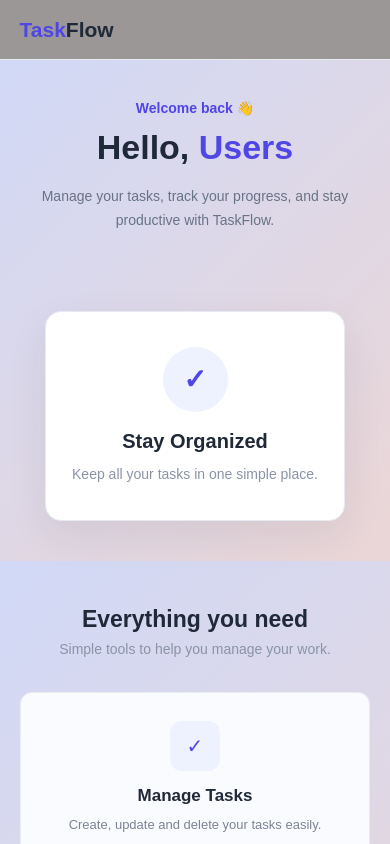
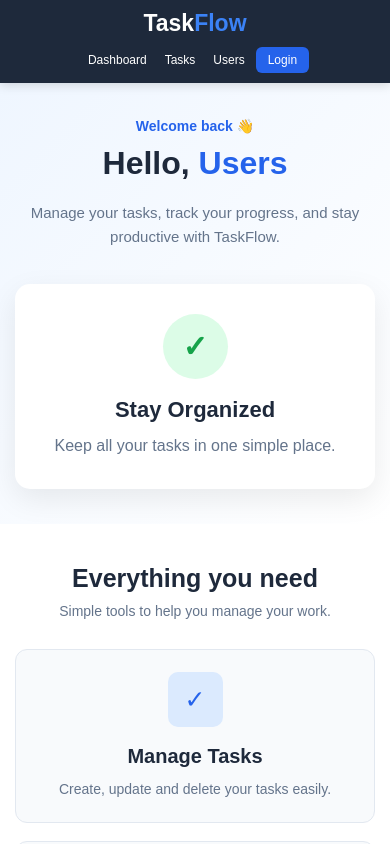
Before and after one commit to rkcswala/tms, a React (Vite) app in the folder Frontend/: page / in a window 390 px wide. Shown: the top 844 px of the page. Built offline with nearby package versions, Linux system fonts and the light colour scheme.

Commit message:
home css change

```diff
--- a/Frontend/src/components/Home.css
+++ b/Frontend/src/components/Home.css
@@ -1,26 +1,34 @@
+
 * {
     margin: 0;
     padding: 0;
     box-sizing: border-box;
 }
 
+html {
+    scroll-behavior: smooth;
+}
+
 body {
     font-family: Arial, sans-serif;
-  background: #dfe3ec;
-  color: #1f2937;
+    background: #f4f6f9;
+    color: #1e293b;
 }
-
-
 
 
 .home {
     min-height: 100vh;
+    width: 100%;
+    overflow-x: hidden;
 }
 
 
 
 .home-nav {
+    width: 100%;
     height: 70px;
+
+    background: #1e293b;
 
     display: flex;
     align-items: center;
@@ -28,142 +36,145 @@ body {
 
     padding: 0 7%;
 
-  background: rgb(156, 151, 151);
+    position: sticky;
+    top: 0;
+    z-index: 1000;
 
-  border-bottom: 1px solid #e8ebf0;
+    box-shadow: 0 2px 10px rgba(0, 0, 0, 0.15);
 }
 
+/* Logo */
+
 .logo {
-  font-size: 25px;
-  font-weight: 700;
-
-  color: #4f46e5;
+    color: white;
+    font-size: 30px;
+    font-weight: bold;
+    white-space: nowrap;
 }
 
 .logo span {
-  color: #1f2937;
+    color: #3b82f6;
 }
+
+/* Navigation */
 
 .nav-links {
     display: flex;
     align-items: center;
-  gap: 25px;
+    gap: 30px;
 }
 
 .nav-links a {
+    color: white;
     text-decoration: none;
 
-  color: #5f6b7a;
-
-  font-size: 18px;
+    font-size: 15px;
     font-weight: 500;
 
-  transition: 0.2s;
+    padding: 8px 4px;
+
+    transition: 0.3s;
 }
 
 .nav-links a:hover {
-  color: #241ae0;
+    color: #60a5fa;
 }
 
-.nav-links button {
-  border: none;
+/* Login button */
 
-  background: #4f46e5;
+.nav-links a:last-child {
+    background: #2563eb;
 
-  color: white;
+    padding: 9px 18px;
 
-  padding: 9px 17px;
-
-  border-radius: 7px;
-
-  cursor: pointer;
-
-  font-size: 14px;
+    border-radius: 6px;
 }
 
-.nav-links button:hover {
-  background: #4338ca;
+.nav-links a:last-child:hover {
+    background: #1d4ed8;
+    color: white;
 }
 
 
 
-
 .hero {
-  min-height: 450px;
+    width: 100%;
+    min-height: 430px;
 
     display: flex;
-
+    align-items: center;
     justify-content: space-between;
-  align-items: center;
 
     gap: 50px;
 
-  padding: 70px 10%;
+    padding: 70px 7%;
 
     background: linear-gradient(
         135deg,
-    #d1d9f7,
-    #ebd6d6
+        #eff6ff,
+        #ffffff
     );
 }
 
+/* Hero content */
+
 .hero-content {
-  max-width: 600px;
+    max-width: 650px;
 }
 
 .welcome {
-  color: #4f46e5;
+    color: #2563eb;
 
-  font-size: 14px;
-
+    font-size: 16px;
     font-weight: 600;
 
     margin-bottom: 12px;
 }
 
-.hero h1 {
-  font-size: 46px;
+.hero-content h1 {
+    font-size: clamp(35px, 5vw, 58px);
 
-  line-height: 1.15;
+    line-height: 1.1;
 
-  margin-bottom: 18px;
+    margin-bottom: 20px;
+
+    color: #1e293b;
 }
 
-.hero h1 span {
-  color: #4f46e5;
+.hero-content h1 span {
+    color: #2563eb;
 }
 
 .hero-text {
-  color: #687386;
+    max-width: 550px;
 
-  font-size: 16px;
+    color: #64748b;
 
+    font-size: 18px;
     line-height: 1.7;
-
-  max-width: 500px;
-
-  margin-bottom: 28px;
 }
 
 
 
+.hero-card {
+    width: 320px;
 
+    flex-shrink: 0;
 
-.hero-card {
-  width: 300px;
+    background: white;
 
     padding: 35px 25px;
 
     text-align: center;
 
-  background: white;
+    border-radius: 15px;
 
-  border-radius: 16px;
-
-  border: 1px solid #e7eaf1;
-
-  box-shadow:
-    0 15px 40px rgba(31, 41, 55, 0.08);
+    box-shadow: 0 10px 30px rgba(
+        0,
+        0,
+        0,
+        0.08
+    );
 }
 
 .circle-icon {
@@ -172,32 +183,27 @@ body {
 
     margin: 0 auto 18px;
 
+    border-radius: 50%;
+
     display: flex;
-
     align-items: center;
     justify-content: center;
 
-  border-radius: 50%;
+    background: #dcfce7;
+    color: #16a34a;
 
-  background: #eef2ff;
-
-  color: #4f46e5;
-
-  font-size: 28px;
-
+    font-size: 30px;
     font-weight: bold;
 }
 
 .hero-card h3 {
-  font-size: 20px;
+    font-size: 22px;
 
     margin-bottom: 10px;
 }
 
 .hero-card p {
-  color: #8a94a6;
-
-  font-size: 14px;
+    color: #64748b;
 
     line-height: 1.6;
 }
@@ -205,181 +211,327 @@ body {
 
 
 .features {
-  padding: 65px 10%;
+    padding: 70px 7%;
 
     text-align: center;
 
-  background: linear-gradient(
-    135deg,
-    #d1d9f7,
-    #ebd6d6
-  );
+    background: white;
 }
 
 .features h2 {
-  font-size: 28px;
+    font-size: 35px;
 
-  margin-bottom: 8px;
+    margin-bottom: 10px;
 }
 
 .features-subtitle {
-  color: #8a94a6;
+    color: #64748b;
 
-  font-size: 14px;
+    margin-bottom: 40px;
 
-  margin-bottom: 35px;
+    font-size: 16px;
 }
 
+/* Feature grid */
+
 .feature-grid {
+    max-width: 1100px;
+
+    margin: 0 auto;
+
     display: grid;
 
     grid-template-columns:
         repeat(3, 1fr);
 
-  gap: 22px;
+    gap: 25px;
 }
 
+/* Feature card */
+
 .feature-card {
-  padding: 28px 22px;
+    background: #f8fafc;
 
-  border: 1px solid #e8ebf0;
+    padding: 30px 20px;
 
     border-radius: 12px;
 
-  background: #fafbff;
+    border: 1px solid #e2e8f0;
 
-  transition: 0.2s;
+    transition: 0.3s;
 }
 
 .feature-card:hover {
-  transform: translateY(-4px);
+    transform: translateY(-5px);
 
     box-shadow:
-    0 10px 30px rgba(0, 0, 0, 0.06);
+        0 10px 25px
+        rgba(0, 0, 0, 0.08);
 }
 
 .feature-icon {
-  width: 50px;
-  height: 50px;
+    width: 55px;
+    height: 55px;
 
-  margin: 0 auto 15px;
+    margin: 0 auto 18px;
+
+    display: flex;
+    align-items: center;
+    justify-content: center;
+
+    background: #dbeafe;
+
+    color: #2563eb;
+
+    border-radius: 10px;
+
+    font-size: 25px;
+}
+
+.feature-card h3 {
+    font-size: 20px;
+
+    margin-bottom: 10px;
+}
+
+.feature-card p {
+    color: #64748b;
+
+    line-height: 1.6;
+
+    font-size: 14px;
+}
+
+
+footer {
+    width: 100%;
+
+    background: #1e293b;
+
+    color: #cbd5e1;
+
+    text-align: center;
+
+    padding: 22px 15px;
+
+    font-size: 14px;
+}
+
+
+
+@media (max-width: 900px) {
+
+    .home-nav {
+        padding: 0 4%;
+    }
+
+    .nav-links {
+        gap: 18px;
+    }
+
+    .nav-links a {
+        font-size: 14px;
+    }
+
+    .hero {
+        padding: 55px 5%;
+
+        gap: 30px;
+    }
+
+    .hero-card {
+        width: 280px;
+    }
+
+    .feature-grid {
+        grid-template-columns:
+            repeat(2, 1fr);
+    }
+}
+
+
+@media (max-width: 768px) {
+
+    /* Header stays visible */
+
+    .home-nav {
+        height: auto;
+        min-height: 65px;
+
+        padding: 12px 18px;
+
+        flex-direction: column;
+
+        justify-content: center;
+
+        gap: 12px;
+
+        position: sticky;
+        top: 0;
+    }
+
+    /* Logo */
+
+    .logo {
+        font-size: 25px;
+    }
+
+    /* Mobile navigation */
+
+    .nav-links {
+        width: 100%;
 
         display: flex;
 
-  align-items: center;
         justify-content: center;
 
-  border-radius: 12px;
+        flex-wrap: wrap;
 
-  background: #eef2ff;
-
-  color: #4f46e5;
-
-  font-size: 20px;
+        gap: 6px 10px;
     }
 
-.feature-card h3 {
-  font-size: 17px;
+    .nav-links a {
+        font-size: 13px;
 
-  margin-bottom: 9px;
+        padding: 7px 9px;
     }
 
-.feature-card p {
-  color: #7b8494;
+    .nav-links a:last-child {
+        padding: 7px 14px;
+    }
 
-  font-size: 13px;
+    /* Hero */
+
+    .hero {
+        min-height: auto;
+
+        padding: 45px 20px;
+
+        flex-direction: column;
+
+        text-align: center;
+
+        gap: 35px;
+    }
+
+    .hero-content {
+        width: 100%;
+    }
+
+    .welcome {
+        font-size: 14px;
+    }
+
+    .hero-content h1 {
+        font-size: 38px;
+    }
+
+    .hero-text {
+        font-size: 16px;
+
+        max-width: 100%;
 
         line-height: 1.6;
     }
 
+    /* Hero card */
 
+    .hero-card {
+        width: 100%;
+
+        max-width: 380px;
+
+        padding: 30px 20px;
+    }
+
+    /* Features */
+
+    .features {
+        padding: 50px 20px;
+    }
+
+    .features h2 {
+        font-size: 28px;
+    }
+
+    .features-subtitle {
+        font-size: 14px;
+
+        margin-bottom: 30px;
+    }
+
+    .feature-grid {
+        grid-template-columns: 1fr;
+
+        gap: 18px;
+    }
+
+    .feature-card {
+        padding: 25px 18px;
+    }
 
     footer {
-  padding: 22px;
-
-  text-align: center;
-
-  background: #172033;
-
-  color: #aeb7c7;
-
         font-size: 13px;
+    }
 }
 
 
 
-
-@media (max-width: 800px) {
+@media (max-width: 480px) {
 
     .home-nav {
-    padding: 0 5%;
+        padding: 10px 12px;
+
+        gap: 10px;
+    }
+
+    .logo {
+        font-size: 23px;
     }
 
     .nav-links {
-    gap: 12px;
+        gap: 4px;
     }
 
     .nav-links a {
-    display: none;
+        font-size: 12px;
+
+        padding: 6px 7px;
+    }
+
+    .nav-links a:last-child {
+        padding: 6px 12px;
     }
 
     .hero {
-    padding: 50px 7%;
+        padding: 35px 15px;
+    }
 
-    flex-direction: column;
-
-    text-align: center;
+    .hero-content h1 {
+        font-size: 32px;
     }
 
     .hero-text {
-    margin-left: auto;
-    margin-right: auto;
-  }
-
-  .hero-buttons {
-    justify-content: center;
-  }
-
-  .feature-grid {
-    grid-template-columns: 1fr;
-  }
-
-}
-
-
-@media (max-width: 500px) {
-
-  .home-nav {
-    height: 60px;
-  }
-
-  .logo {
-    font-size: 21px;
-  }
-
-  .hero {
-    padding: 40px 20px;
-  }
-
-  .hero h1 {
-    font-size: 34px;
-  }
-
-  .hero-text {
-    font-size: 14px;
+        font-size: 15px;
     }
 
     .hero-card {
-    width: 100%;
-    max-width: 300px;
+        max-width: 100%;
     }
 
     .features {
-    padding: 45px 20px;
+        padding: 40px 15px;
     }
 
     .features h2 {
-    font-size: 23px;
+        font-size: 25px;
     }
 
+    .feature-card {
+        padding: 22px 15px;
     }
+
+    footer {
+        padding: 18px 10px;
+    }
+}
```
Lines whose indentation alone changed are shown as unchanged.
